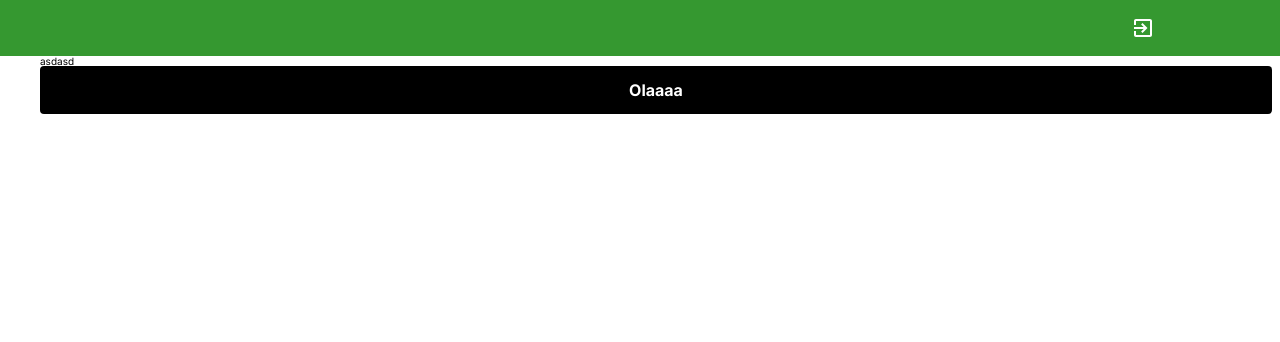
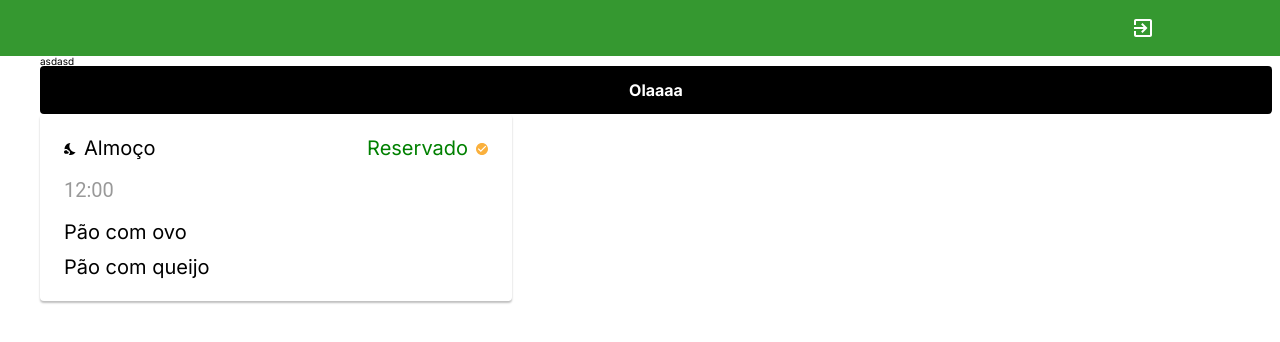
Before and after one commit to LuanF11/SisRef_V2, a Next.js app: page / in a window 1280 px wide. Shown: the top 342 px of the page. Built offline with nearby package versions, Linux system fonts and the light colour scheme.

Commit message:
Criado o componente do Card da reserva

```diff
--- a/src/app/page.tsx
+++ b/src/app/page.tsx
@@ -1,11 +1,33 @@
 import HeaderBar from "@/components/HeaderBar/HeaderBar";
+import CardReserve from "@/components/CardReserve/CardReserve";
 import React from "react";
+
+const iconTypeSVG = `<svg xmlns="http://www.w3.org/2000/svg" width="12" height="12" viewBox="0 0 12 12" fill="none">
+<path d="M6.06 6.042C4.662 3.336 5.76 0.954 6.378 0C3.162 0.114 0.587997 2.748 0.587997 5.994C0.587997 6.078 0.599997 6.162 0.599997 6.246C0.971997 6.084 1.374 5.994 1.8 5.994C2.796 5.994 3.708 6.492 4.26 7.284C5.262 7.572 6 8.496 6 9.594C6 10.506 5.478 11.292 4.728 11.7C5.316 11.892 5.946 12 6.594 12C8.694 12 10.542 10.92 11.616 9.288C10.2 9.426 7.428 8.706 6.06 6.042Z" fill="black"/>
+<path d="M3.6 8.394H3.492C3.24 7.698 2.58 7.194 1.8 7.194C0.804 7.194 0 7.998 0 8.994C0 9.99 0.804 10.794 1.8 10.794H3.6C4.26 10.794 4.8 10.254 4.8 9.594C4.8 8.934 4.26 8.394 3.6 8.394Z" fill="black"/>
+</svg>`;
+
+const iconSituationSVG =`<svg xmlns="http://www.w3.org/2000/svg" width="12" height="12" viewBox="0 0 12 12" fill="none">
+<path d="M6 0C2.688 0 0 2.688 0 6C0 9.312 2.688 12 6 12C9.312 12 12 9.312 12 6C12 2.688 9.312 0 6 0ZM4.8 9L1.8 6L2.646 5.154L4.8 7.302L9.354 2.748L10.2 3.6L4.8 9Z" fill="#FAB03C"/>
+</svg>`;
+
+const cardProps = {
+  iconType: iconTypeSVG,
+  textType: "Almoço",
+  iconSituation: iconSituationSVG,
+  textSituation: "Reservado",
+  timeFood: "12:00",
+  foodList: ["Pão com ovo", "Pão com queijo"],
+  textSituationColor: "green",
+};
 
 export default function Home() {
   return (
     <>
     <p>asdasd</p>
     <HeaderBar>Olaaaa</HeaderBar>
+    <CardReserve {...cardProps}>asdasd</CardReserve>
+
     </>
   );
 }
--- /dev/null
+++ b/src/components/CardReserve/CardReserve.module.css
@@ -0,0 +1,51 @@
+.card {
+    display: flex;
+    width: 424px;
+    padding: 24px;
+    flex-direction: column;
+    align-items: flex-start;
+    gap: 24px;
+    border-radius: 4px;
+    background: #ffffff;
+    box-shadow: 0px 2px 2px 0px rgba(0, 0, 0, 0.25);
+    font-size: 20px;
+
+}
+
+.top {
+    display: flex;
+    justify-content: space-between;
+    align-items: flex-start;
+    align-self: stretch;
+}
+
+.typeFood{
+    display: flex;
+    align-items: center;
+    gap: 8px;
+}
+
+.situation{
+    display: flex;
+    align-items: center;
+    gap: 8px;
+}
+
+.time {
+    color: #999;
+    text-align: justify;
+    font-family: Roboto;
+    font-size: 20px;
+    font-style: normal;
+    font-weight: 400;
+    line-height: 16px;
+}
+
+.listFood {
+    display: flex;
+    flex-direction: column;
+    justify-content: center;
+    align-items: flex-start;
+    gap: 15px;
+    align-self: stretch;
+}
--- /dev/null
+++ b/src/components/CardReserve/CardReserve.tsx
@@ -0,0 +1,43 @@
+import React from 'react';
+import PropTypes from 'prop-types';
+import styles from './CardReserve.module.css';
+
+const CardReserve = ({ iconType, textType, iconSituation, textSituation, timeFood, foodList, textSituationColor }) => {
+    const textStyle = textSituationColor ? { color: textSituationColor } : null;
+  return (
+    <div className={styles.card}>
+      <div className={styles.top}>
+        <div className={styles.typeFood}>
+           <i dangerouslySetInnerHTML={{ __html: iconType }} />
+           <span>{textType}</span>
+        </div>
+        <div className={styles.situation}>
+          <span style = {textStyle}>{textSituation}</span>
+          <i dangerouslySetInnerHTML={{__html:iconSituation}}/>
+        </div>
+      </div>
+      <div className={styles.time}>{timeFood}</div>
+      <div className={styles.listFood}>
+        {foodList && Array.isArray(foodList) ? (
+            foodList.map((food, index) => (
+            typeof food === 'string' ? <div key={index}>{food}</div> : null
+            ))
+        ) : (
+            <div>Lista de alimentos inválida</div>
+        )}
+    </div>
+    </div>
+  );
+};
+
+CardReserve.propTypes = {
+  iconType: PropTypes.string.isRequired,
+  textType: PropTypes.string.isRequired,
+  iconSituation: PropTypes.string.isRequired,
+  textSituation: PropTypes.string.isRequired,
+  timeFood: PropTypes.string.isRequired,
+  foodList: PropTypes.arrayOf(PropTypes.string).isRequired,
+  textSituationColor: PropTypes.string,
+};
+
+export default CardReserve;
```
Also changed, not shown: package.json (+6 -5 lines), 1 other file (tests, documents, lock files or other folders).
